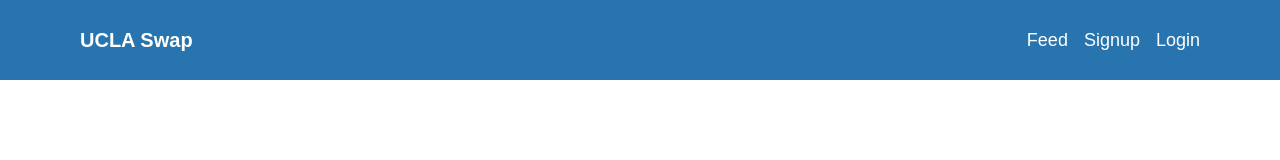
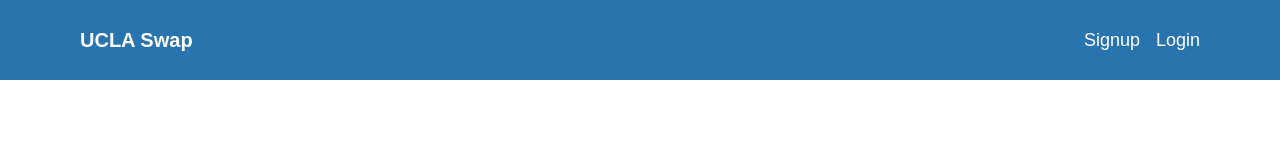
Before and after one commit to Kenny477/ucla-swap, a React (Vite) app in the folder client/: page / in a window 1280 px wide. Shown: the top 160 px of the page. Built offline with nearby package versions, Linux system fonts and the light colour scheme; a web font is replaced by a local one.

Commit message:
Address #6 by checking auth before routing

```diff
--- /dev/null
+++ b/client/src/App.tsx
@@ -0,0 +1,61 @@
+import React, { useState, useEffect } from 'react'
+import { Route, Routes } from 'react-router-dom'
+import { useCookies } from 'react-cookie';
+import Home from "./pages/Home";
+import Feed from "./pages/Feed";
+import Signup from "./pages/Signup";
+import Login from "./pages/Login";
+import NavLayout from "./layouts/NavLayout";
+import CheckEmail from "./pages/CheckEmail";
+import EmailNotVerified from "./pages/EmailNotVerified";
+import EmailVerified from "./pages/EmailVerified";
+import NewListing from "./pages/NewListing";
+import Listing from "./pages/Listing";
+import Profile from "./pages/Profile";
+import ForgotPassword from "./pages/ForgotPassword";
+import ResetPassword from "./pages/ResetPassword";
+import NotFound from './pages/NotFound';
+
+function App() {
+  const [cookies, setCookie, removeCookie] = useCookies(['access_token']);
+  const [authenticated, setAuthenticated] = useState(false);
+
+  useEffect(() => {
+    setAuthenticated(!!cookies.access_token);
+  }, [cookies.access_token]);
+
+  return (
+    <Routes>
+      <Route path="/" element={<NavLayout authenticated={authenticated}/>}>
+        <Route index element={<Home />} />
+        <Route path="/home" element={<Home />} />
+        <Route path="/login" element={<Login />} />
+        <Route path="/signup" element={<Signup />} />
+        {
+          authenticated && (
+            <>
+              <Route path="/profile" element={<Profile />} />
+              <Route path="/feed" element={<Feed />} />
+              <Route path="/listing/:id" element={<Listing />} />
+              <Route path="/new-listing" element={<NewListing />} />
+            </>
+          )
+        }
+        <Route path="/check-email" element={<CheckEmail />} />
+        <Route path="/forgot-password" element={<ForgotPassword />} />
+        <Route path="/reset-password" element={<ResetPassword />} />
+        <Route
+          path="/email-verified"
+          element={<EmailVerified />}
+        />
+        <Route
+          path="/email-not-verified"
+          element={<EmailNotVerified />}
+        />
+        <Route path="*" element={<NotFound />} />
+      </Route>
+    </Routes>
+  )
+}
+
+export default App
--- a/client/src/components/Nav.tsx
+++ b/client/src/components/Nav.tsx
@@ -1,31 +1,29 @@
 import React, { useEffect, useState } from "react";
 import { useCookies } from "react-cookie";
-import { NavLink } from "react-router-dom";
+import { NavLink, useNavigate } from "react-router-dom";
 
-function Nav() {
-	const [loggedIn, setLoggedIn] = useState(false);
+function Nav({ authenticated }: { authenticated: boolean }) {
 	const [cookies, setCookie, removeCookie] = useCookies();
 
-	useEffect(() => {
-		setLoggedIn(!!cookies.access_token);
-	}, [cookies]);
+	const navigate = useNavigate();
 
 	function handleLogout() {
 		removeCookie("access_token", { path: "/" });
+		navigate("/");
 	}
 
 	return (
 		<div className="flex flex-row justify-between items-center h-20 px-20 bg-primary text-white">
 			<NavLink
-				to={loggedIn ? "/feed" : "/"}
+				to={authenticated ? "/feed" : "/"}
 				className="text-xl font-bold"
 			>
 				UCLA Swap
 			</NavLink>
 			<div className="flex flex-row space-x-4 text-lg">
-				<NavLink to="/feed">Feed</NavLink>
-				{loggedIn ? (
+				{authenticated ? (
 					<>
+						<NavLink to="/feed">Feed</NavLink>
 						<NavLink to="/profile">Profile</NavLink>
 						<p onClick={handleLogout} className="cursor-pointer">
 							Logout
--- a/client/src/layouts/NavLayout.tsx
+++ b/client/src/layouts/NavLayout.tsx
@@ -2,10 +2,10 @@ import React from "react";
 import Nav from "../components/Nav";
 import { Outlet } from "react-router-dom";
 
-function NavLayout() {
+function NavLayout({authenticated}: {authenticated: boolean}) {
 	return (
 		<div className="flex flex-col min-h-screen">
-			<Nav />
+			<Nav authenticated={authenticated} />
 			<div className="h-[calc(100vh-5rem)]">
 				<Outlet />
 			</div>
--- a/client/src/main.tsx
+++ b/client/src/main.tsx
@@ -1,50 +1,16 @@
+import { CookiesProvider } from "react-cookie";
 import React from "react";
 import ReactDOM from "react-dom/client";
 import { BrowserRouter, Routes, Route } from "react-router-dom";
 import "./styles/global.css";
 import "./styles/fonts.css";
-import Home from "./pages/Home";
-import Feed from "./pages/Feed";
-import Signup from "./pages/Signup";
-import Login from "./pages/Login";
-import NavLayout from "./layouts/NavLayout";
-import CheckEmail from "./pages/CheckEmail";
-import EmailNotVerified from "./pages/EmailNotVerified";
-import EmailVerified from "./pages/EmailVerified";
-import NewListing from "./pages/NewListing";
-import { CookiesProvider } from "react-cookie";
-import Listing from "./pages/Listing";
-import Profile from "./pages/Profile";
-import ForgotPassword from "./pages/ForgotPassword";
-import ResetPassword from "./pages/ResetPassword";
+import App from "./App";
 
 ReactDOM.createRoot(document.getElementById("root") as HTMLElement).render(
 	<React.StrictMode>
 		<CookiesProvider>
 			<BrowserRouter>
-				<Routes>
-					<Route path="/" element={<NavLayout />}>
-						<Route index element={<Home />} />
-						<Route path="/home" element={<Home />} />
-						<Route path="/login" element={<Login />} />
-						<Route path="/profile" element={<Profile />} />
-						<Route path="/signup" element={<Signup />} />
-						<Route path="/feed" element={<Feed />} />
-						<Route path="/listing/:id" element={<Listing />} />
-						<Route path="/new-listing" element={<NewListing />} />
-						<Route path="/check-email" element={<CheckEmail />} />
-						<Route path="/forgot-password" element={<ForgotPassword />} />
-						<Route path="/reset-password" element={<ResetPassword />} />
-						<Route
-							path="/email-verified"
-							element={<EmailVerified />}
-						/>
-						<Route
-							path="/email-not-verified"
-							element={<EmailNotVerified />}
-						/>
-					</Route>
-				</Routes>
+				<App />
 			</BrowserRouter>
 		</CookiesProvider>
 	</React.StrictMode>
--- /dev/null
+++ b/client/src/pages/NotFound.tsx
@@ -0,0 +1,17 @@
+import React from 'react'
+import { useLocation } from 'react-router-dom';
+
+function NotFound() {
+  const location = useLocation();
+
+  const path = location.pathname;
+
+  return (
+    <div className="w-full h-full flex flex-col items-center justify-center">
+      <h1 className="text-4xl font-bold">404</h1>
+      <p className="text-xl">path {path} not found</p>
+    </div>
+  )
+}
+
+export default NotFound
```
